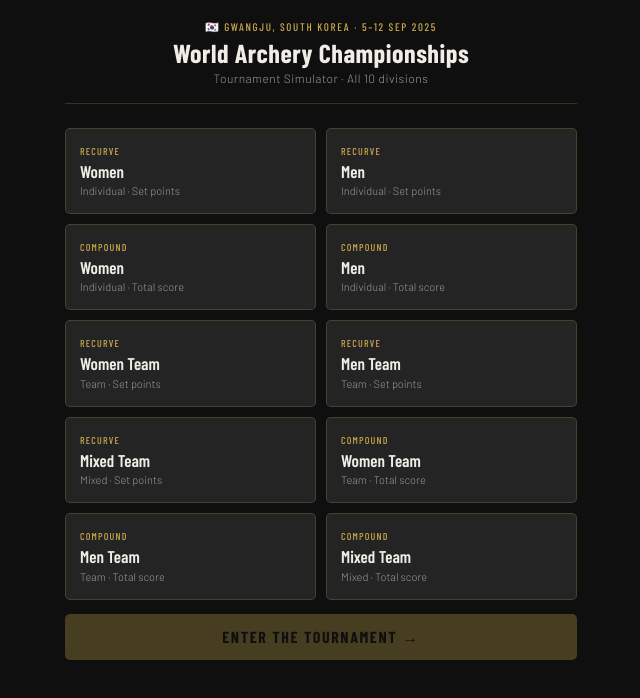
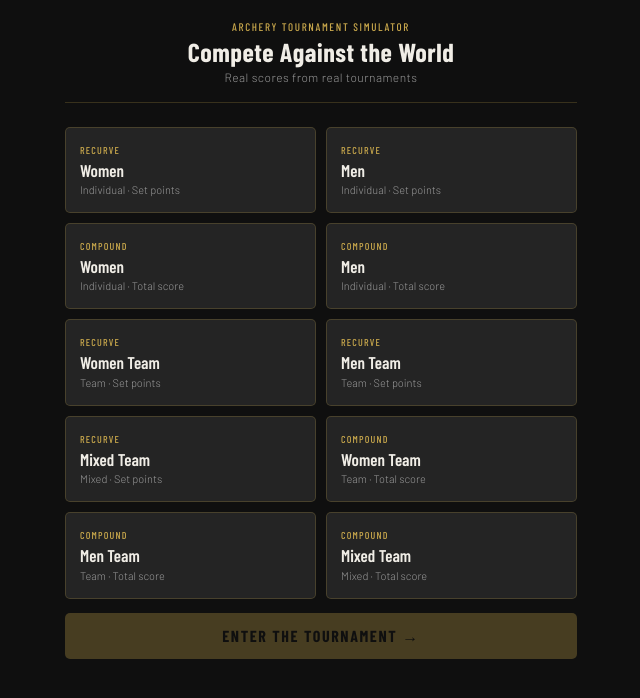
Before and after one commit to NockTravel/WC25SIM, a plain HTML site: page index.html in a window 1280 px wide. Shown: the whole page, without its empty margins (319-959 px from the left). Drawn offline with nearby package versions, Linux system fonts and the light colour scheme.

Commit message:
Update index.html
Multi Event Update

```diff
--- a/index.html
+++ b/index.html
@@ -3,22 +3,21 @@
 <head>
   <meta charset="UTF-8">
   <meta name="viewport" content="width=device-width, initial-scale=1.0, maximum-scale=1.0, user-scalable=no">
-  <title>Gwangju 2025 — Archery Tournament Simulator</title>
+  <title>Archery Tournament Simulator</title>
   <link rel="stylesheet" href="styles.css">
 </head>
 <body>
   <div class="app">
     <div class="header">
-      <div class="header-flag">🇰🇷 Gwangju, South Korea · 5–12 Sep 2025</div>
-      <h1>World Archery Championships</h1>
-      <p>Tournament Simulator · All 10 divisions</p>
+      <div class="header-flag">Archery Tournament Simulator</div>
+      <h1>Compete Against the World</h1>
+      <p>Real scores from real tournaments</p>
     </div>
     <div id="main"></div>
   </div>
 
-  <!-- Data files load first -->
-  <script src="data/individual.js"></script>
-  <script src="data/teams.js"></script>
+  <!-- Manifest loads immediately — tiny file, defines menu structure only -->
+  <script src="data/events/manifest.js"></script>
   <!-- App logic -->
   <script src="app.js"></script>
 </body>
```
